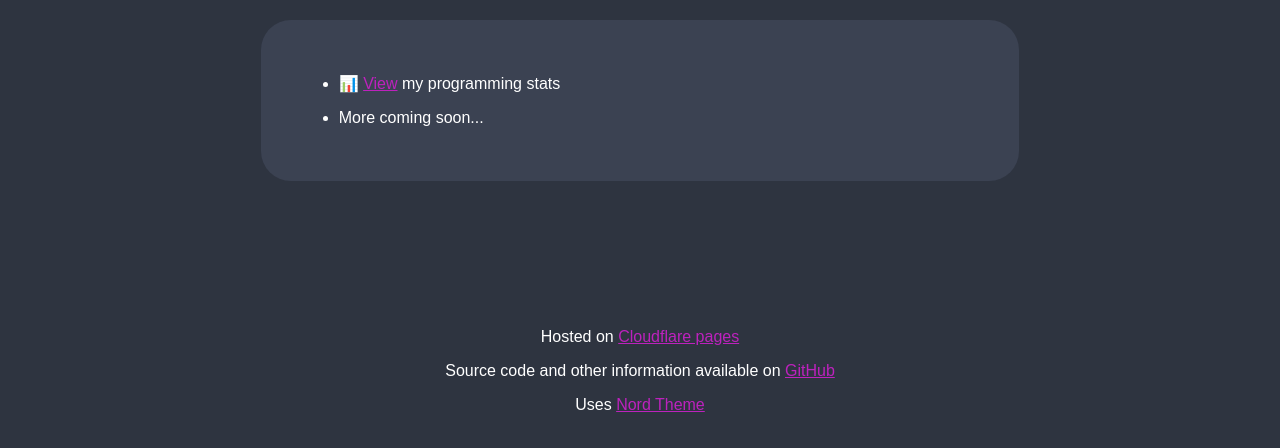
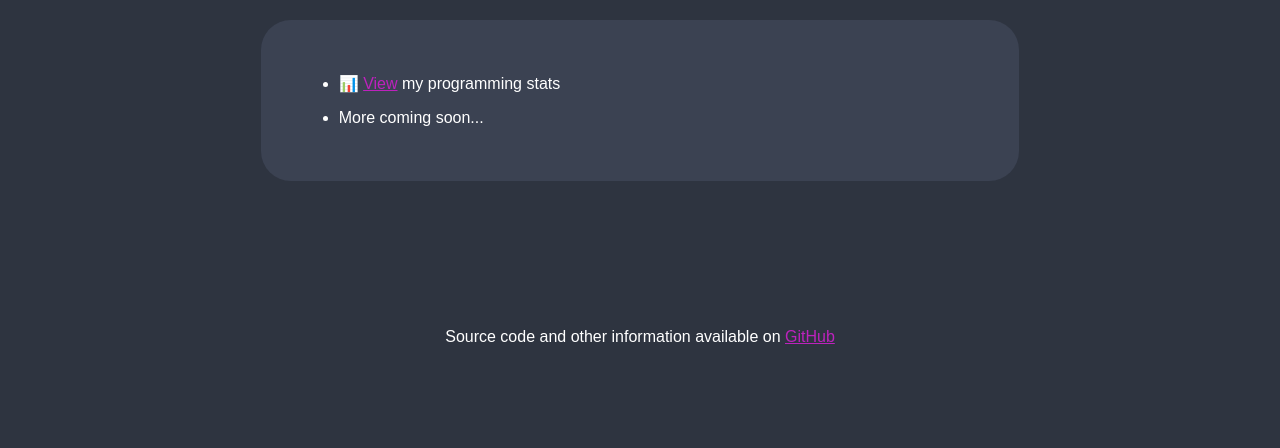
Before and after one commit to Owen-3456/owen3456.xyz, a plain HTML site: page index.html in a window 1280 px wide. Shown: the part 478-926 px from the top of the page. After the commit the page ends 871 px from the top, so only its background shows below. Drawn offline with Linux system fonts and the light colour scheme.

Commit message:
removed 2 links at the bottom of page

```diff
--- a/index.html
+++ b/index.html
@@ -91,11 +91,9 @@
         <br><br><br><br><br><br>
 
         <footer>
-            <p>Hosted on <a href="https://pages.cloudflare.com/">Cloudflare pages</a></p>
             <p>Source code and other information available on
                 <a href="https://github.com/Owen-3456/personal-website" target="_blank">GitHub</a>
             </p>
-            <p>Uses <a href="https://www.nordtheme.com/">Nord Theme</a></p>
         </footer>
 
     </div>
```
